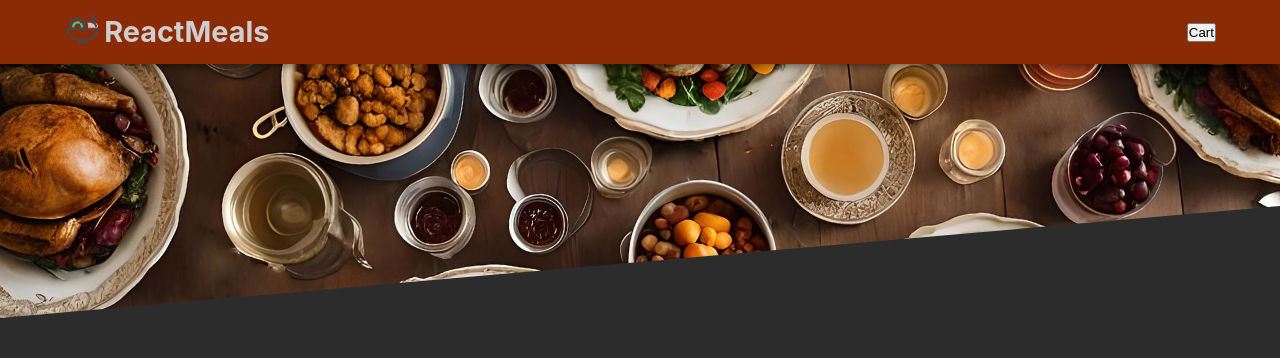
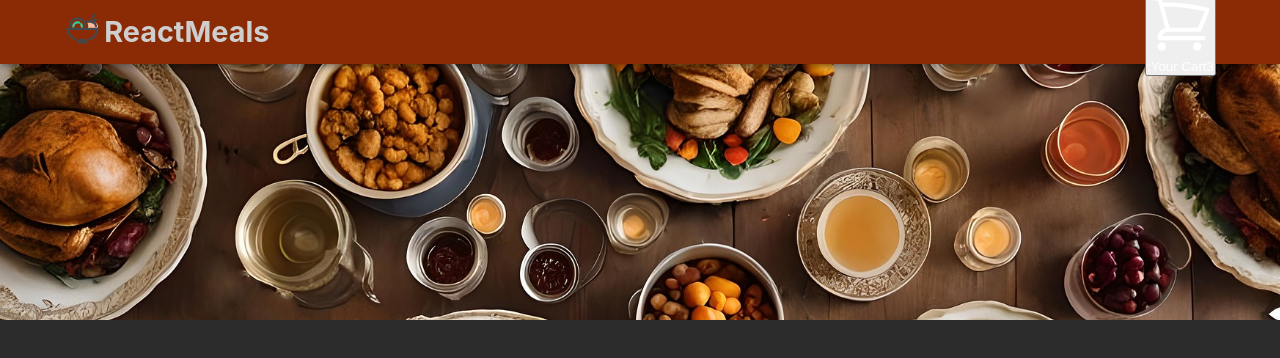
Before and after one commit to Ame3r/ReactMeals, a React (Vite) app: page / in a window 1280 px wide. Shown: the top 358 px of the page. Built offline with nearby package versions, Linux system fonts and the light colour scheme.

Commit message:
Base
More progress

```diff
--- /dev/null
+++ b/src/assets/CartIcon.jsx
@@ -0,0 +1,25 @@
+import React from "react";
+
+const CartIcon= () => {
+	return (
+		<>
+			<svg
+				xmlns="http://www.w3.org/2000/svg"
+				fill="none"
+				viewBox="0 0 24 24"
+				stroke-width="1.5"
+				stroke="currentColor"
+				class="size-6"
+			>
+				<path
+					stroke-linecap="round"
+					stroke-linejoin="round"
+					d="M2.25 3h1.386c.51 0 .955.343 1.087.835l.383 1.437M7.5 14.25a3 3 0 0 0-3 3h15.75m-12.75-3h11.218c1.121-2.3 2.1-4.684 2.924-7.138a60.114 60.114 0 0 0-16.536-1.84M7.5 14.25 5.106 5.272M6 20.25a.75.75 0 1 1-1.5 0 .75.75 0 0 1 1.5 0Zm12.75 0a.75.75 0 1 1-1.5 0 .75.75 0 0 1 1.5 0Z"
+				/>
+			</svg>
+			;
+		</>
+	);
+}
+
+export default CartIcon;
--- /dev/null
+++ b/src/components/Layouts/CartBtn.jsx
@@ -0,0 +1,15 @@
+import React from "react";
+import CartIcon from "../../assets/CartIcon"
+import styles from "../../styles/components/Cartbtn.module.css";
+
+const CartBtn = props => {
+    return (
+        <button className={styles.btn}>
+            <span className={styles.icon}><CartIcon/></span>
+         <span>Your Cart</span>
+         <span className={styles.badge}>3</span>
+        </button>
+    )
+}
+
+export default CartBtn;
--- a/src/components/Layouts/Header.jsx
+++ b/src/components/Layouts/Header.jsx
@@ -2,12 +2,13 @@
 import styles from "../../styles/layouts/Header.module.css"
 import MealsImage from "../../assets/meals.jpg";
 import Logo from "../UI/logo";
+import CartBtn from "./CartBtn";
 const Header = () => {
 	return (
 		<>
 			<header className={styles.header}>
                 <Logo></Logo>
-                <button>Cart</button>
+                <CartBtn/>
             </header>
             <div className={styles['meal-image']}>
                 <img src={MealsImage} alt="A table full of delicious meals" />
--- /dev/null
+++ b/src/styles/components/Cartbtn.module.css
@@ -0,0 +1,3 @@
+.btn {
+  color: white;
+}/*# sourceMappingURL=Cartbtn.module.css.map */
--- /dev/null
+++ b/src/styles/components/Cartbtn.module.scss
@@ -0,0 +1,3 @@
+.btn {
+	color: white;
+}
--- a/src/styles/layouts/Header.module.css
+++ b/src/styles/layouts/Header.module.css
@@ -23,5 +23,5 @@
   -o-object-fit: cover;
      object-fit: cover;
   height: 100%;
-  transform: rotateZ(-5deg) translateY(-4rem) translateX(-1rem);
+  transform: rotateZ(-5 deg) translateY(-4rem) translateX(-1rem);
 }/*# sourceMappingURL=Header.module.css.map */
--- a/src/styles/layouts/Header.module.scss
+++ b/src/styles/layouts/Header.module.scss
@@ -22,7 +22,7 @@
         object-position: 50% 20%;
         object-fit: cover;
         height: 100%;
-        transform: rotateZ(-5deg) translateY(-4rem) translateX(-1rem);
+        transform: rotateZ(-5 deg) translateY(-4rem) translateX(-1rem);
 
     }
 }
```
Also changed, not shown: 2 other files (tests, documents, lock files or other folders).
